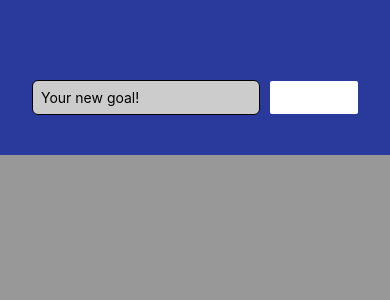
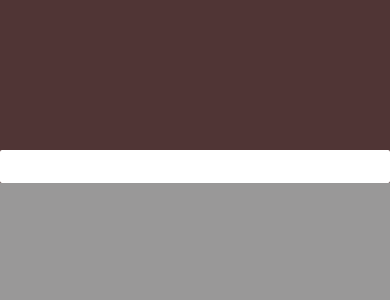
Before and after one commit to AtanasBondzhakov/goal-list, a React Native app: screen / in a window 390 px wide. Shown: the top 300 px of the page. Built offline with nearby package versions, Linux system fonts and the light colour scheme.

Commit message:
Add Modal wrapper for add new goal

```diff
--- a/App.js
+++ b/App.js
@@ -1,11 +1,12 @@
 import { StatusBar } from 'expo-status-bar';
 import { useState } from 'react';
-import { Button, StyleSheet, TextInput, View } from 'react-native';
-import GoalList from './components/goalList.jsx';
+import { Button, Modal, StyleSheet, TextInput, View } from 'react-native';
+import GoalList from './components/GoalList.jsx';
 
 export default function App() {
     const [enteredText, setEnteredText] = useState('');
     const [goalList, setGoalList] = useState([]);
+    const [isModalVisible, setIsModalVisible] = useState(false);
 
     const inputTextHandler = (enteredText) => {
         setEnteredText(enteredText);
@@ -16,12 +17,26 @@ export default function App() {
             return [...state, enteredText];
         });
         setEnteredText('');
+        setIsModalVisible(false);
+    }
+
+    const toggleModalVisibility = () => {
+        setIsModalVisible(state => !state);
+        setEnteredText('');
     }
 
     return (
         <>
             <StatusBar style='light' />
             <View style={styles.appContainer}>
+                <View style={styles.initialScreenContainer}>
+                    <Button
+                        title='Add New Goal'
+                        color='#fff'
+                        onPress={toggleModalVisibility}
+                    />
+                </View>
+                <Modal visible={isModalVisible}>
                     <View style={styles.inputContainer}>
                         <TextInput
                             style={styles.inputText}
@@ -29,13 +44,21 @@ export default function App() {
                             onChangeText={inputTextHandler}
                             value={enteredText}
                         />
+                        <View style={styles.button}>
+                            <Button
+                                title='Cancel'
+                                color='#fff'
+                                onPress={toggleModalVisibility}
+                            />
                             <Button
                                 title='Add Goal'
                                 color='#fff'
                                 onPress={addGoalHandler}
                             />
                         </View>
-                <GoalList goalList={goalList}/>
+                    </View>
+                </Modal>
+                <GoalList goalList={goalList} />
             </View>
         </>
     );
@@ -49,34 +72,27 @@ const styles = StyleSheet.create({
     inputContainer: {
         flex: 1,
         backgroundColor: '#293a9cff',
-        flexDirection: 'row',
         justifyContent: 'space-between',
         alignItems: 'center',
         paddingTop: 40,
-        paddingHorizontal: 32
+        paddingHorizontal: 32,
+        justifyContent: 'center'
     },
-    // goalListContainer: {
-    //     flex: 6,
-    //     backgroundColor: '#999898ff',
-    //     paddingTop: 16
-    // },
+    button: {
+        flexDirection: 'row',
+        width: 200,
+        paddingTop: 16,
+        justifyContent: 'space-between'
+    },
     inputText: {
-        // borderColor: '#222',
         borderRadius: 6,
         borderWidth: 1,
         width: '70%',
         backgroundColor: '#ccc',
         padding: 8
     },
-    // goalItem: {
-    //     backgroundColor: '#4d6cc2ff',
-    //     borderWidth: 1,
-    //     padding: 16,
-    //     margin: 6,
-    //     borderRadius: 6
-    // },
-    // goalText: {
-    //     color: '#dadae0ff',
-    //     fontSize: 16
-    // }
+    initialScreenContainer: {
+        paddingTop: 150,
+        backgroundColor: '#503535ff'
+    }
 });
```
Lines whose indentation alone changed are shown as unchanged.
